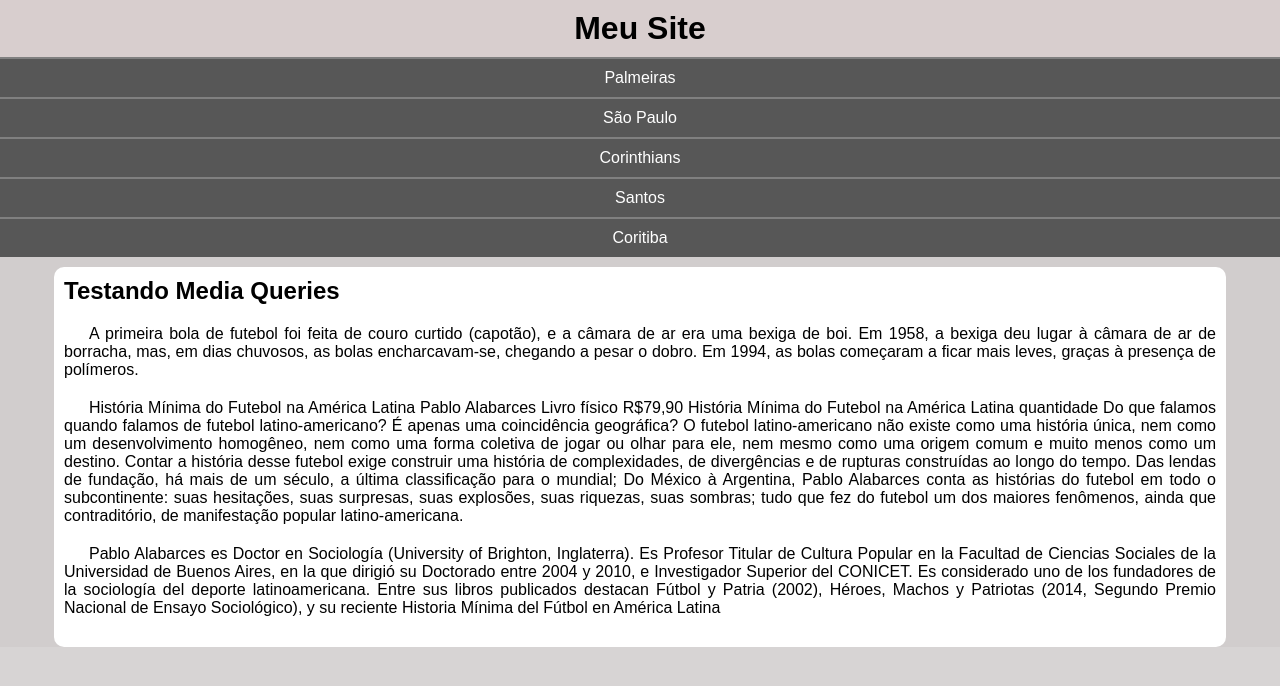
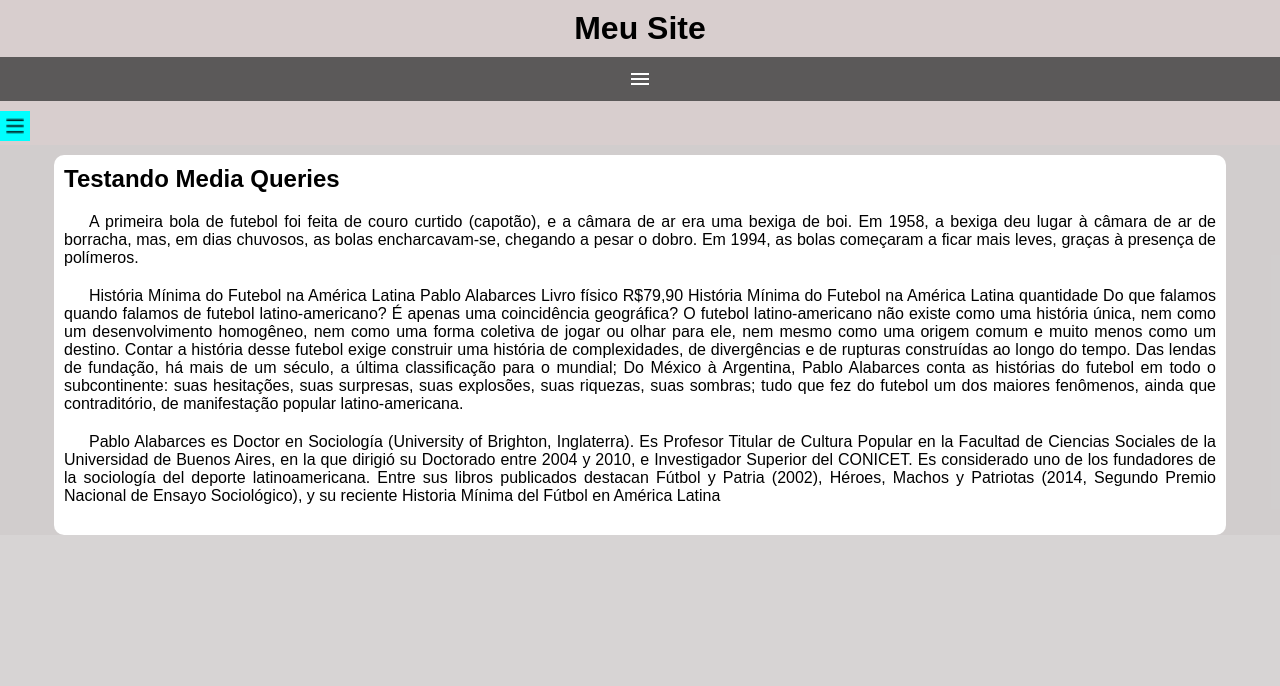
Before and after one commit to Moisesriechel/26mq05, a plain HTML site: page index.html in a window 1280 px wide. Drawn offline with Linux system fonts and the light colour scheme.

Commit message:
atualizei/01/11

```diff
--- a/estilo/style.css
+++ b/estilo/style.css
@@ -17,9 +17,33 @@ header > h1 {
     padding: 10px;
     text-align: center;
 }
+
+i#burger{
+    background-color: rgb(91, 89, 89);
+    display: block;
+    color: white;
+    text-align: center;
+    padding: 10px;
+    cursor: pointer;
+}
+img#pao{
+    background-color: aqua;
+    width: 20px;
+    padding: 5px;
+    margin-top: 10px;
+}
+i#burger:hover{
+    background-color: white;
+    color: green;
+}
+
+menu {
+    display: none;
+}
 menu > ul {
-    list-style: none;
+    list-style-type: none;
 }
+
 menu > ul > li a {
     display: block;
     padding: 10px;
--- a/index.html
+++ b/index.html
@@ -6,11 +6,15 @@
     <meta name="viewport" content="width=device-width, initial-scale=1.0">
     <title>Midia query</title>
     <link rel="stylesheet" href="estilo/style.css">
-</head>
+    <link rel="stylesheet" href="https://fonts.googleapis.com/icon?family=Material+Icons" rel=stylesheet
 <body>
     <header>
         <h1>Meu Site</h1>
-        <menu>
+
+         <i  id="burger"class ="material-icons" onclick="clickMenu()">menu</i>
+            <img id="pao" src="icon.png" alt="menu" onclick="clickMenu()" >
+        <menu id="itens">
+
             <ul>
                 <li><a href="">Palmeiras</a></li>
                 <li><a href="">São Paulo</a></li>
@@ -40,5 +44,17 @@
            <p>Pablo Alabarces es Doctor en Sociología (University of Brighton, Inglaterra). Es Profesor Titular de Cultura Popular en la Facultad de Ciencias Sociales de la Universidad de Buenos Aires, en la que dirigió su Doctorado entre 2004 y 2010, e Investigador Superior del CONICET. Es considerado uno de los fundadores de la sociología del deporte latinoamericana. Entre sus libros publicados destacan Fútbol y Patria (2002), Héroes, Machos y Patriotas (2014, Segundo Premio Nacional de Ensayo Sociológico), y su reciente Historia Mínima del Fútbol en América Latina</p>
         </article>
     </main>
+    <script>
+        function clickMenu(){
+            if (itens.style.display == 'block') {
+                itens.style.display = 'none'
+
+            }else{
+                itens.style.display = 'block'
+            }
+
+
+        }
+    </script>
 </body>
 </html>
```
Also changed, not shown: icon.png (added).
